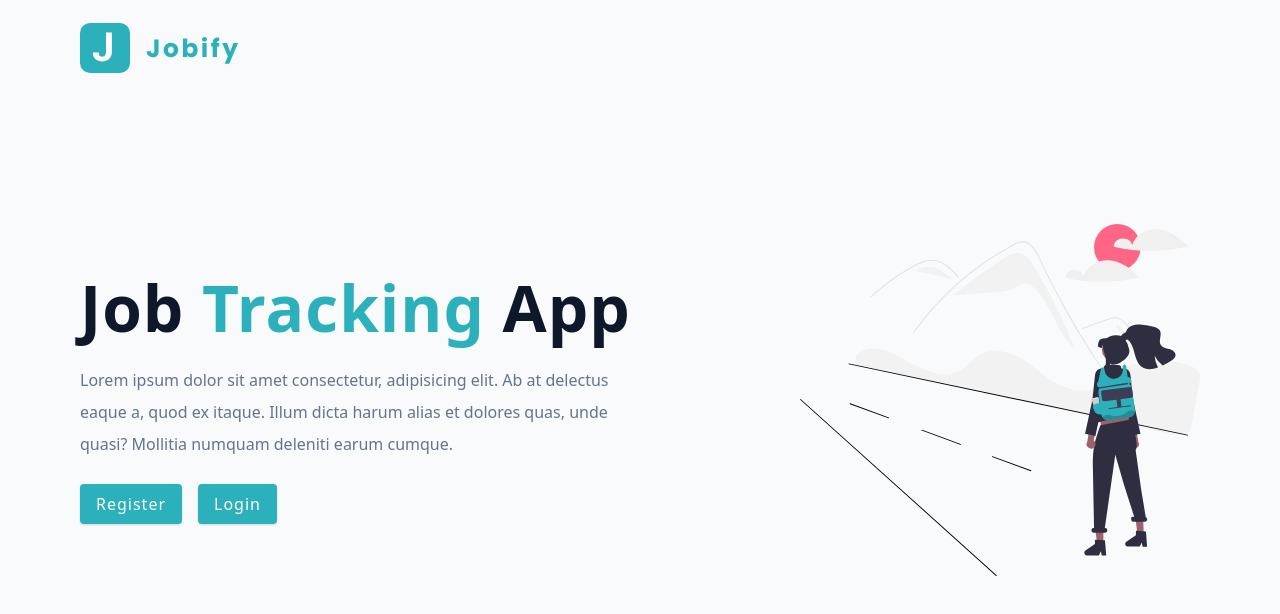
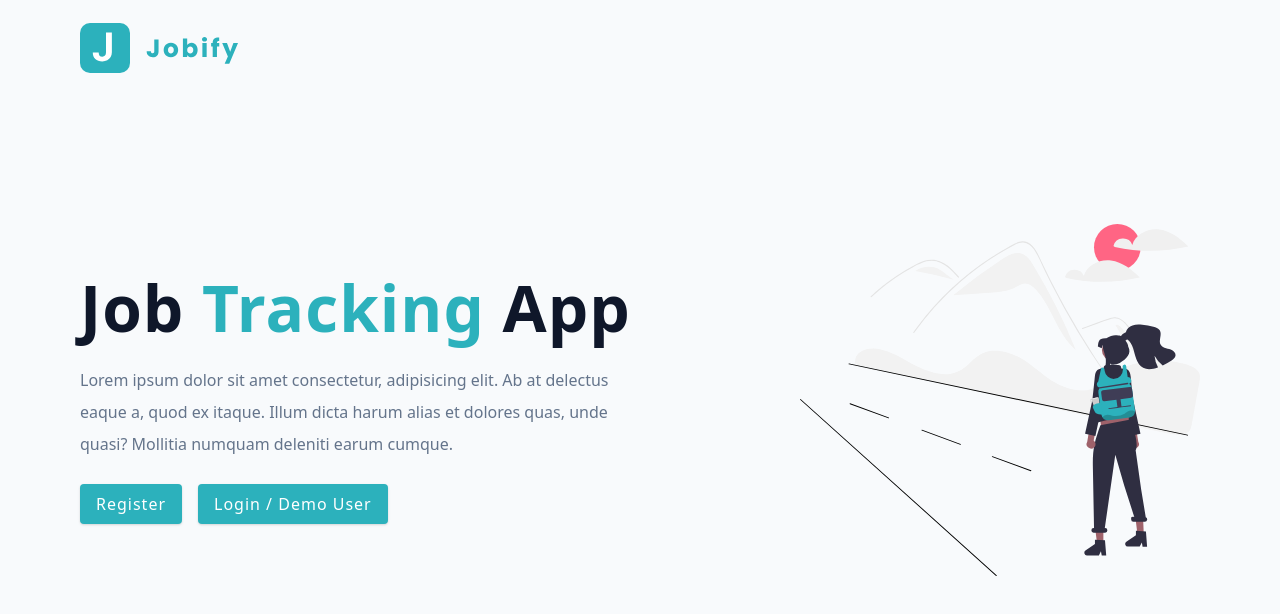
Before and after one commit to MattiasHolst/MERNProject, a React (Vite) app in the folder client/: page / in a window 1280 px wide. Shown: the top 614 px of the page. Built offline with nearby package versions, Linux system fonts and the light colour scheme.

Commit message:
Added text to button

```diff
--- a/client/src/pages/Landing.jsx
+++ b/client/src/pages/Landing.jsx
@@ -24,7 +24,7 @@ const Landing = () => {
             Register
           </Link>
           <Link to="/login" className="btn">
-            Login
+            Login / Demo User
           </Link>
         </div>
         <img src={main} alt="job hunt" className="img main-img" />
```
